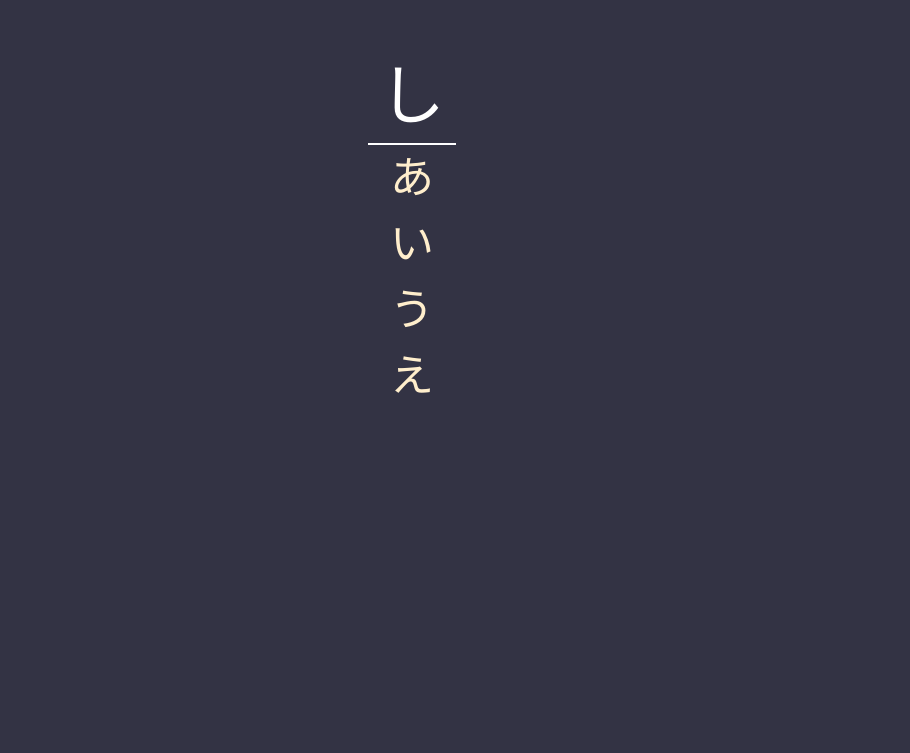
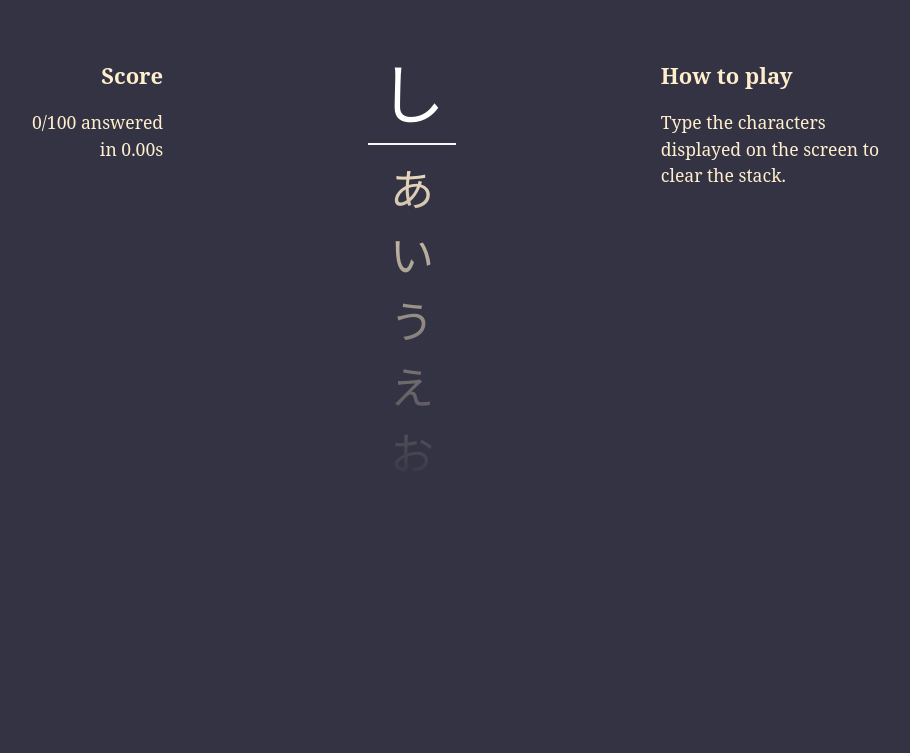
Before and after one commit to lewisfff/ukanado, a plain HTML site: page index.html in a window 1280 px wide. Shown: the whole page, without its empty margins (228-1138 px from the left). Drawn offline with Linux system fonts and the light colour scheme.

Commit message:
Updated stylesheet and added some instructions

```diff
--- a/index.html
+++ b/index.html
@@ -9,6 +9,14 @@
     <main>
         <div id="stack">
         </div>
+        <div id="score" class="ui">
+            <h1>Score</h1>
+            <p>0/100 answered<br>in 0.00s</p>
+        </div>
+        <div id="instructions" class="ui">
+            <h1>How to play</h1>
+            <p>Type the characters displayed on the screen to clear the stack.</p>
+        </div>
     </main>
     <script type="text/javascript" src="./core.js"></script>
 </body>
--- a/style.css
+++ b/style.css
@@ -1,5 +1,7 @@
 *{
     box-sizing:border-box;
+    user-select: none;
+    /*outline:1px solid rgba(255,0,51,0.25);*/
 }
 html{
     margin:0;
@@ -9,7 +11,10 @@ html{
     font:22px/1.5 "Noto Serif",serif,sans-serif;
 }
 body{
+    max-width:1024px;
     margin:0 auto;
+    position:relative;
+    overflow:hidden;
 }
 main{
     text-align:center;
@@ -19,19 +24,62 @@ main{
 }
 div#stack{
     font-size:2rem;
-    line-height;
+    line-height:1.5;
     vertical-align:top;
-    max-height:16rem;
+    position: relative;
     overflow:hidden;
     transition:0.3s ease;
     width:4rem;
     margin:0 auto;
 }
+div#stack:after{
+    content:"";
+    background:linear-gradient(
+        to bottom,
+        rgba(51,51,68,0),
+        rgba(51,51,68,1) 50%
+    );
+    display:block;
+    width:100%;
+    height:100%;
+    left:0;
+    top:4rem;
+    position:absolute;
+}
 div#stack>div{
-    transition:0.3s ease;
+    transition:color 0.5s ease;
 }
 div#stack>div:first-of-type{
     font-size:3rem;
     outline:2px solid #fff;
     color:#fff;
+    margin-bottom:0.6rem;
 }
+
+div.ui{
+    pointer-events:none;
+}
+div.ui h1{
+    font-size:1rem;
+}
+div.ui p{
+    font-size:0.8rem;
+}
+div#instructions{
+    padding:2rem;
+    font-size:1rem;
+    position:absolute;
+    top:0;
+    right:0;
+    width:30%;
+    text-align:left;
+}
+div#score{
+    padding:2rem;
+    font-size:1rem;
+    position:absolute;
+    top:0;
+    left:0;
+    width:30%;
+    text-align:right;
+}
```
